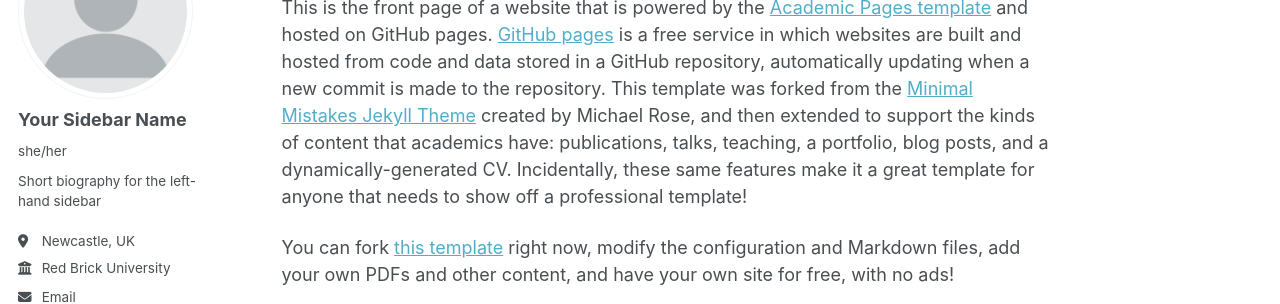
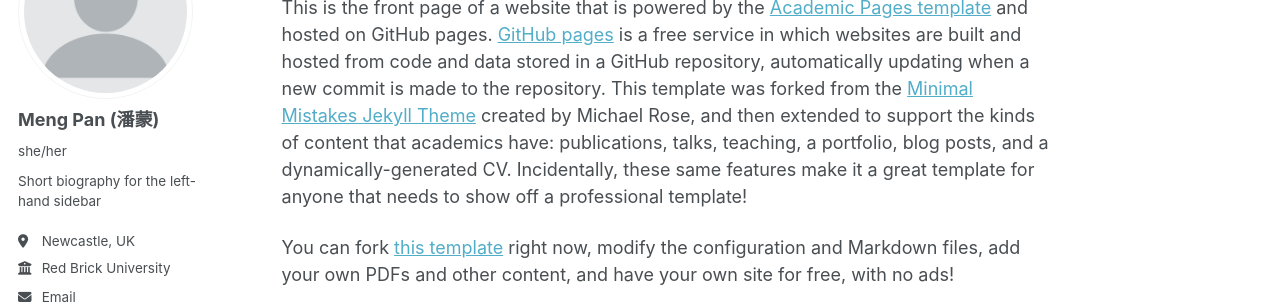
Before and after one commit to MengPan-chem/meng_academicpages.github.io, a Jekyll site: the page built from _pages/about.md, in a window 1280 px wide. Shown: the part 175-479 px from the top of the page. Built offline with Jekyll 4.4.1, drawn with Linux system fonts in a browser that asks for light colours; some web fonts are replaced; a script that is not in the unit is left out.

Commit message:
Update _config.yml

```diff
--- a/_config.yml
+++ b/_config.yml
@@ -23,7 +23,7 @@ repository               : "sgwcode/sgw_academic.github.io"
 author:
   # Biographic information
   avatar           : "profile.png"
-  name             : "Your Sidebar Name"
+  name             : "Meng Pan (潘蒙)"
   pronouns         : "she/her"
   bio              : "Short biography for the left-hand sidebar"
   location         : "Newcastle, UK"
```
